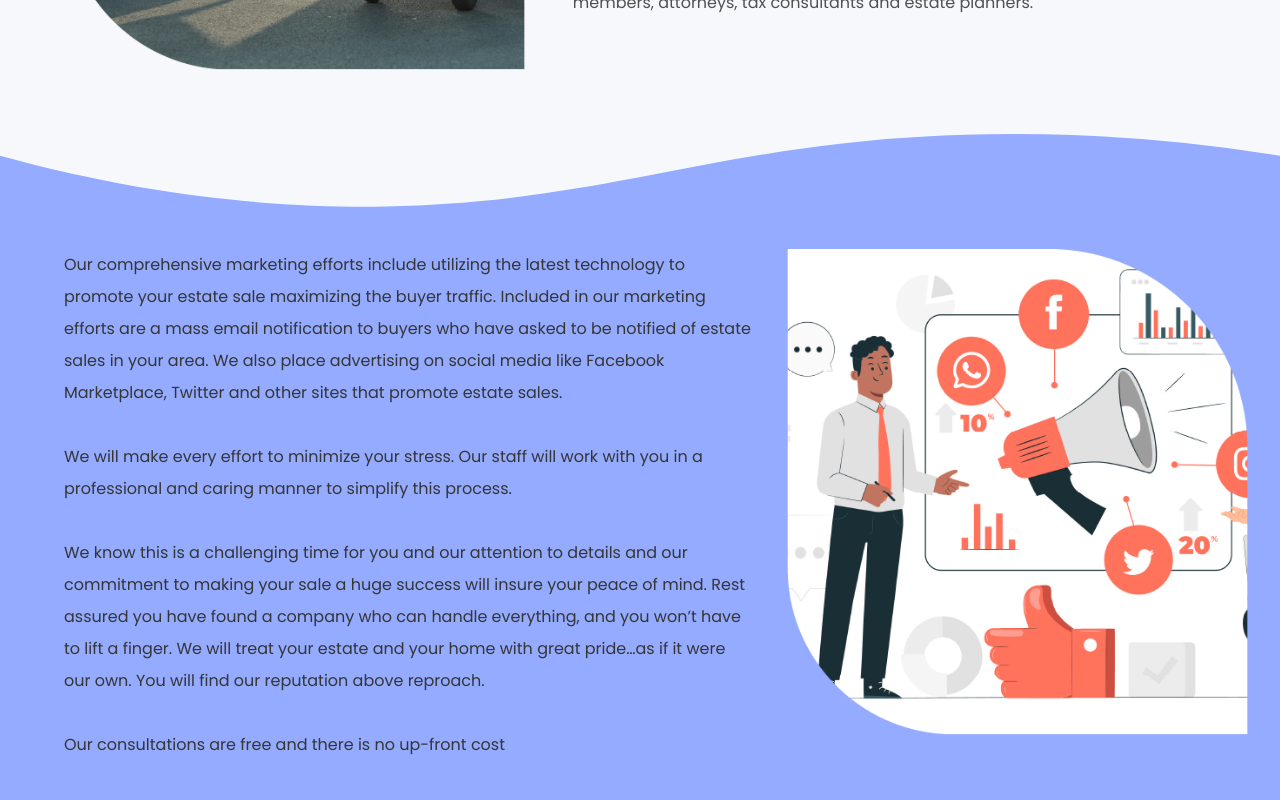
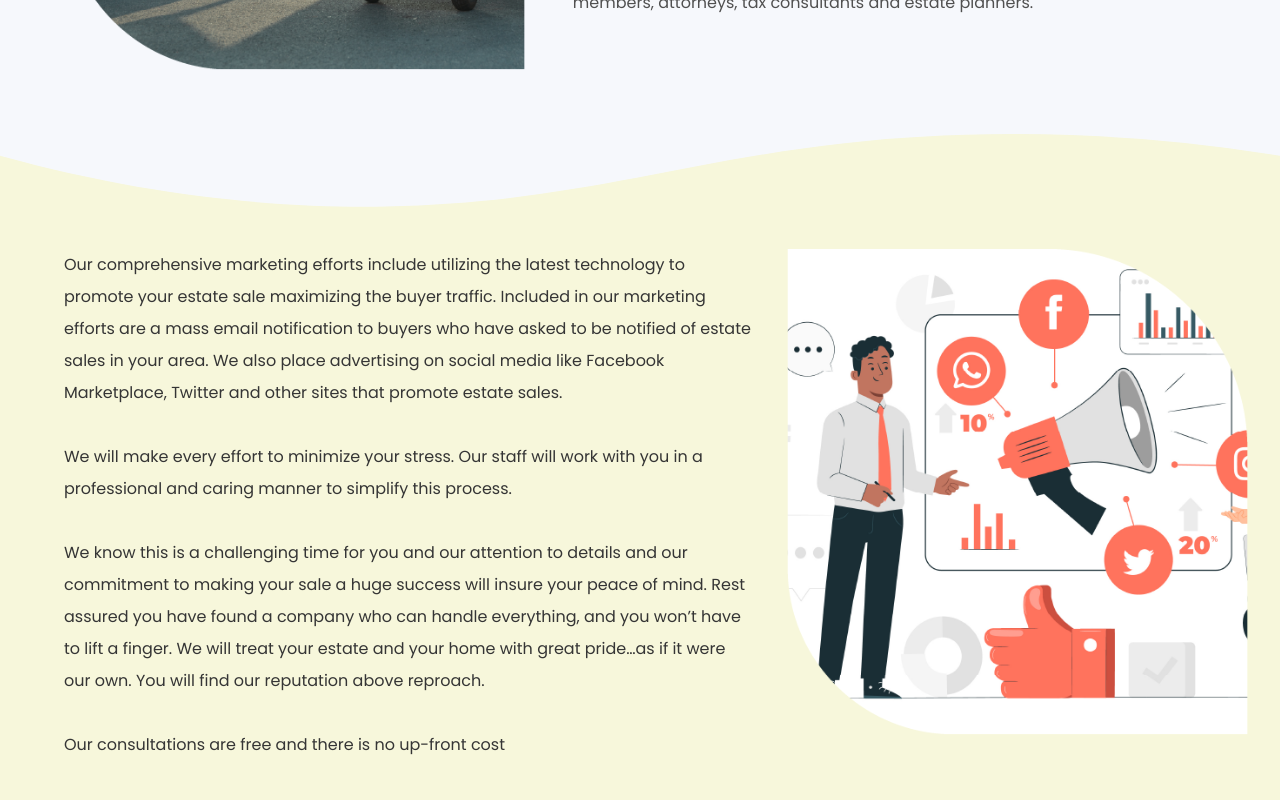
Before and after one commit to AlifAhmed24/5star, a React (Create React App) app: page / in a window 1280 px wide. Shown: the part 880-1680 px from the top of the page. Built offline with nearby package versions, Linux system fonts and the light colour scheme.

Commit message:
color changed

```diff
--- a/src/page/Home/home.css
+++ b/src/page/Home/home.css
@@ -30,7 +30,7 @@
 .homeTwo{
     display: flex;
     align-items: center;
-    background-color: #94abff;
+    background-color: #f7f7db;
     padding: 1rem  0rem 3rem 0rem;
 }
 
--- a/src/page/Home/home.jsx
+++ b/src/page/Home/home.jsx
@@ -69,7 +69,7 @@ function About() {
             <path
               d="M1920,1335H0V80.24c246.48,67.94,445.72,78.28,579,75.92,346.28-6.11,513-102.58,904-108.37a2471.29,2471.29,0,0,1,437,32.45Z"
               transform="translate(0 -47.52)"
-              style={{ fill: "#94abff" }}
+              style={{ fill: "#f7f7db" }}
             />
           </g>
         </svg>
--- a/src/page/mission/mission.css
+++ b/src/page/mission/mission.css
@@ -24,10 +24,10 @@
 
 .missionContent .title > h1{
     font-weight: 500;
-    border-bottom: 2px solid #f8f8f8;
+    border-bottom: 2px solid #494949;
     width: fit-content;
     padding: 0.5rem 2rem;
-    color: #f8f8f8;
+    color: #494949;
 
 }
 .missionContent{
@@ -36,7 +36,7 @@
     gap: 1rem;
 }
 .missionSection {
-    background-color: #94ABFF;
+    background-color: #f9f9ca;
     padding: 0rem 0rem 5rem 0rem;
 
 }
--- a/src/page/mission/mission.jsx
+++ b/src/page/mission/mission.jsx
@@ -19,7 +19,7 @@ function Mission() {
             <path
               d="M1920,1335H0V80.24c246.48,67.94,445.72,78.28,579,75.92,346.28-6.11,513-102.58,904-108.37a2471.29,2471.29,0,0,1,437,32.45Z"
               transform="translate(0 -47.52)"
-              style={{ fill: "#94abff" }}
+              style={{ fill: "#f9f9ca" }}
             />
           </g>
         </svg>
```
